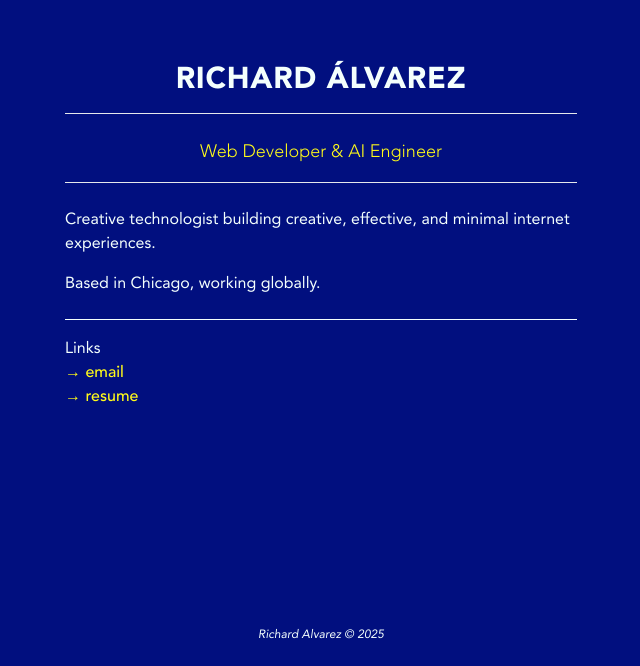
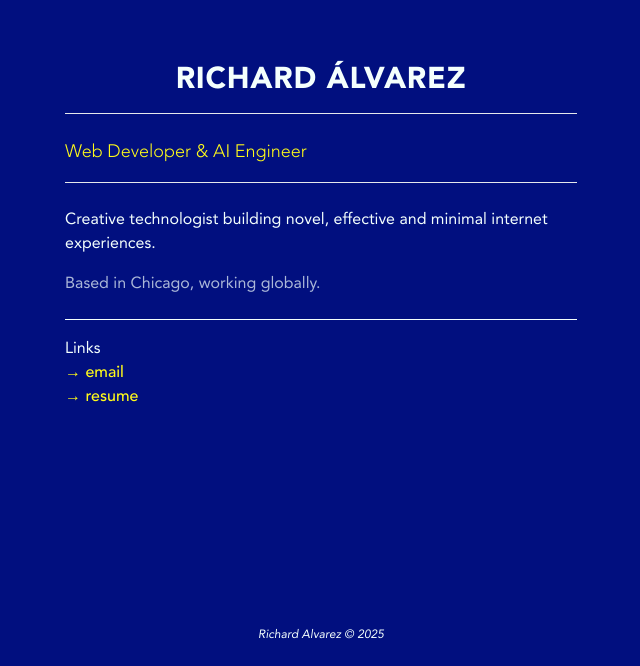
Before and after one commit to raulduk3/raulduke, a Next.js app: page / in a window 1280 px wide. Shown: the part 134-800 px from the top of the page, without its empty margins (319-959 px from the left). Built offline with nearby package versions, Linux system fonts and the light colour scheme.

Commit message:
remove borders

```diff
--- a/src/app/page.tsx
+++ b/src/app/page.tsx
@@ -10,14 +10,14 @@ export default function HomePage() {
         </div>
 
         <div className="w-full border-b pb-4 mb-6">
-          <p className="text-orange text-center text-lg font-light tracking-normal">Web Developer & AI Engineer</p>
+          <p className="text-orange text-lg font-light tracking-normal">Web Developer & AI Engineer</p>
         </div>
 
         <div className="w-full text-base text-white">
           <p className="mb-4">
-            Creative technologist building creative, effective, and minimal internet experiences.
+            Creative technologist building novel, effective and minimal internet experiences.
           </p>
-          <p className="mb-4">
+          <p className="mb-4 text-white/70">
             Based in Chicago, working globally.
           </p>
           <div className="flex flex-col border-t border-white pt-4 mt-6">
```
